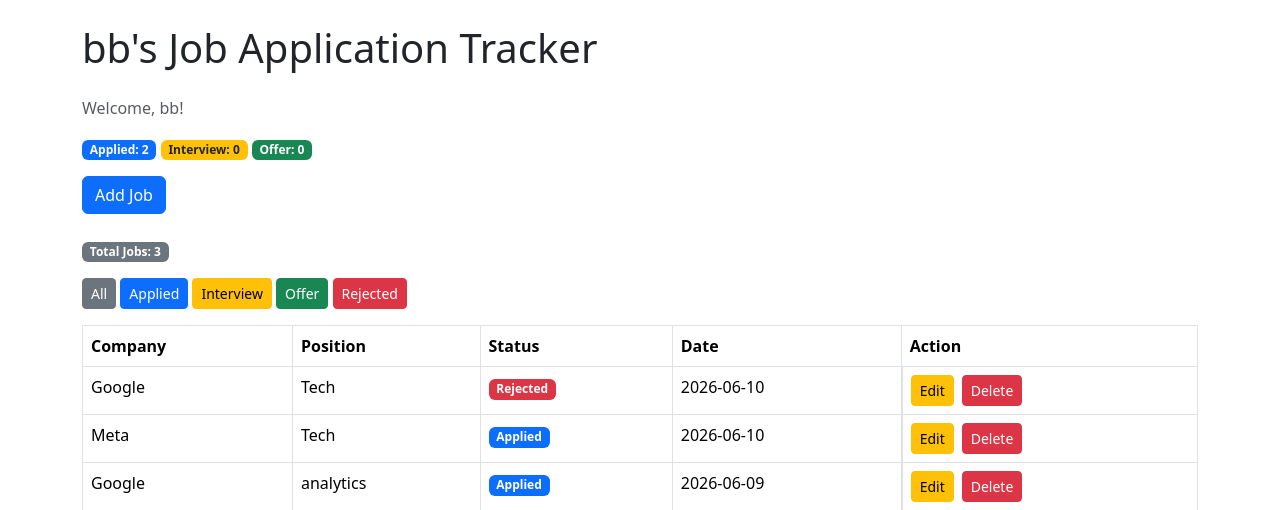
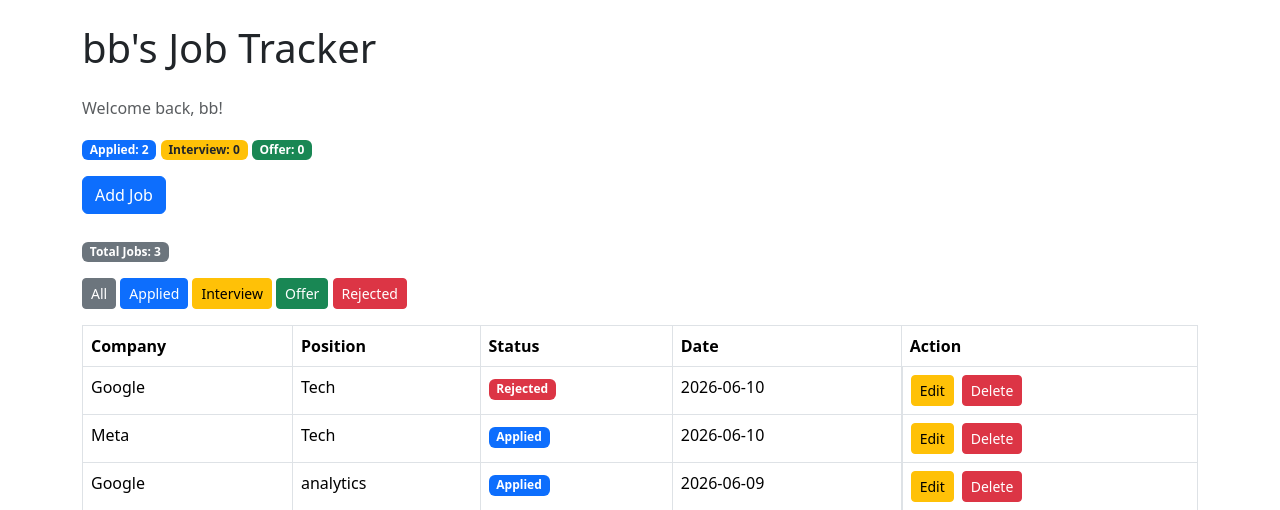
Before and after one commit to Hyptonika/job-tracker, a Flask app: page / in a window 1280 px wide. Shown: the part 56-566 px from the top of the page. Run offline with Flask 3, Linux system fonts and the light colour scheme; a user stored in the database is signed in.

Commit message:
Update welcome message

```diff
--- a/project2/templates/index.html
+++ b/project2/templates/index.html
@@ -4,10 +4,10 @@
 
 {% if jobs %}
 
-<h1 class="mb-4"> {{ session["username"] }}'s Job Application Tracker</h1>
+<h1 class="mb-4"> {{ session["username"] }}'s Job Tracker</h1>
 
 <p class="text-muted">
-    Welcome, {{ session["username"] }}!
+    Welcome back, {{ session["username"] }}!
 </p>
 
 {% with messages = get_flashed_messages(with_categories=true) %}
```
